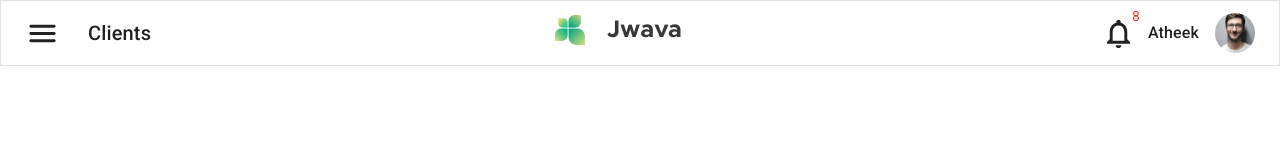
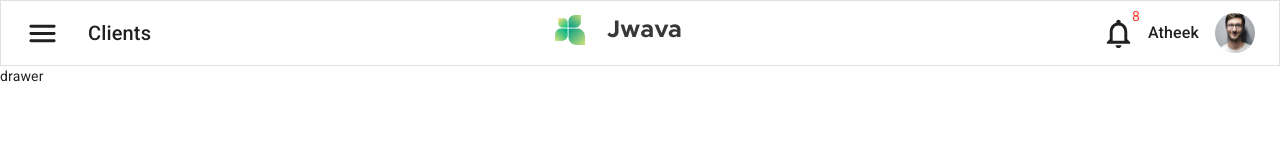
Before and after one commit to ahmed-abdelhamid/jwava, a Next.js app: page / in a window 1280 px wide. Shown: the top 160 px of the page. Built offline with nearby package versions, Linux system fonts and the light colour scheme.

Commit message:
Adds mock component to sidebar

```diff
--- /dev/null
+++ b/src/components/ResponsiveDrawer/ResponsiveDrawer.js
@@ -0,0 +1,7 @@
+import React from 'react';
+
+const PermenantDrawer = () => {
+  return <div>drawer</div>;
+};
+
+export default PermenantDrawer;
--- a/src/pages/index.js
+++ b/src/pages/index.js
@@ -1,5 +1,11 @@
 import Navbar from '../components/Navbar/Navbar';
+import ResponsiveDrawer from '../components/ResponsiveDrawer/ResponsiveDrawer';
 
 export default function Clients() {
-  return <Navbar pageName="Clients" />;
+  return (
+    <>
+      <Navbar pageName="Clients" />
+      <ResponsiveDrawer />
+    </>
+  );
 }
```
